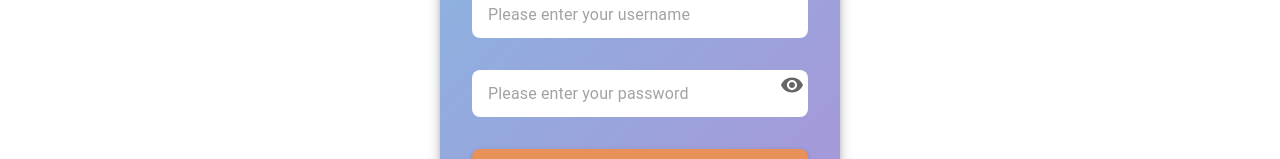
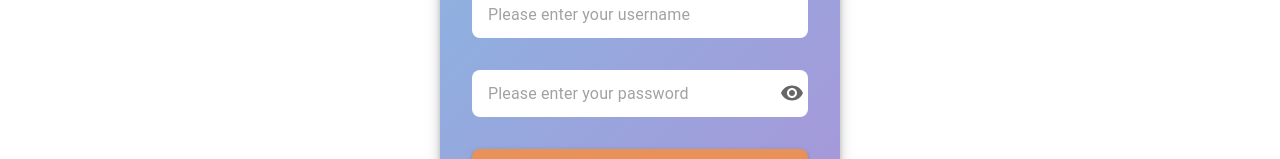
Before and after one commit to Iscahlau/ho_yu_college, a React (Vite) app in the folder frontend/: page /login in a window 1280 px wide. Shown: the part 333-492 px from the top of the page. Built offline with nearby package versions, Linux system fonts and the light colour scheme; no server answers.

Commit message:
Align eye icon vertically with password text
Co-authored-by: Iscahlau <112000057+Iscahlau@users.noreply.github.com>

```diff
--- a/frontend/src/pages/Login/Login.tsx
+++ b/frontend/src/pages/Login/Login.tsx
@@ -1,5 +1,5 @@
 import {useState} from 'react';
-import {Box, Typography, Container, TextField, Button, Paper, Alert, IconButton, Link} from '@mui/material';
+import {Box, Typography, Container, TextField, Button, Paper, Alert, IconButton} from '@mui/material';
 import {Visibility, VisibilityOff} from '@mui/icons-material';
 import {useNavigate} from 'react-router-dom';
 import {useDispatch} from 'react-redux';
@@ -177,6 +177,7 @@ function Login() {
                                     top: '50%',
                                     transform: 'translateY(-50%)',
                                     color: '#666',
+                                    marginTop: '8px',
                                 }}
                             >
                                 {showPassword ? <VisibilityOff /> : <Visibility />}
```
